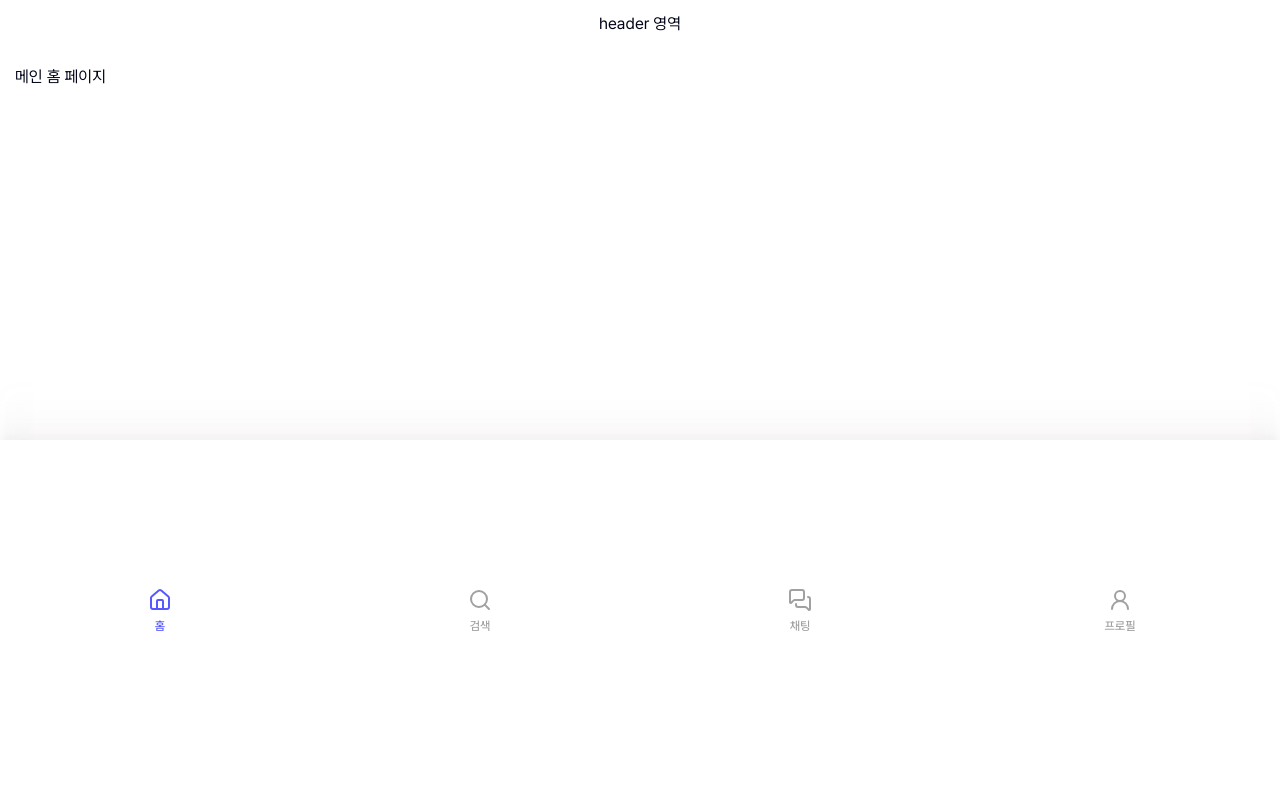
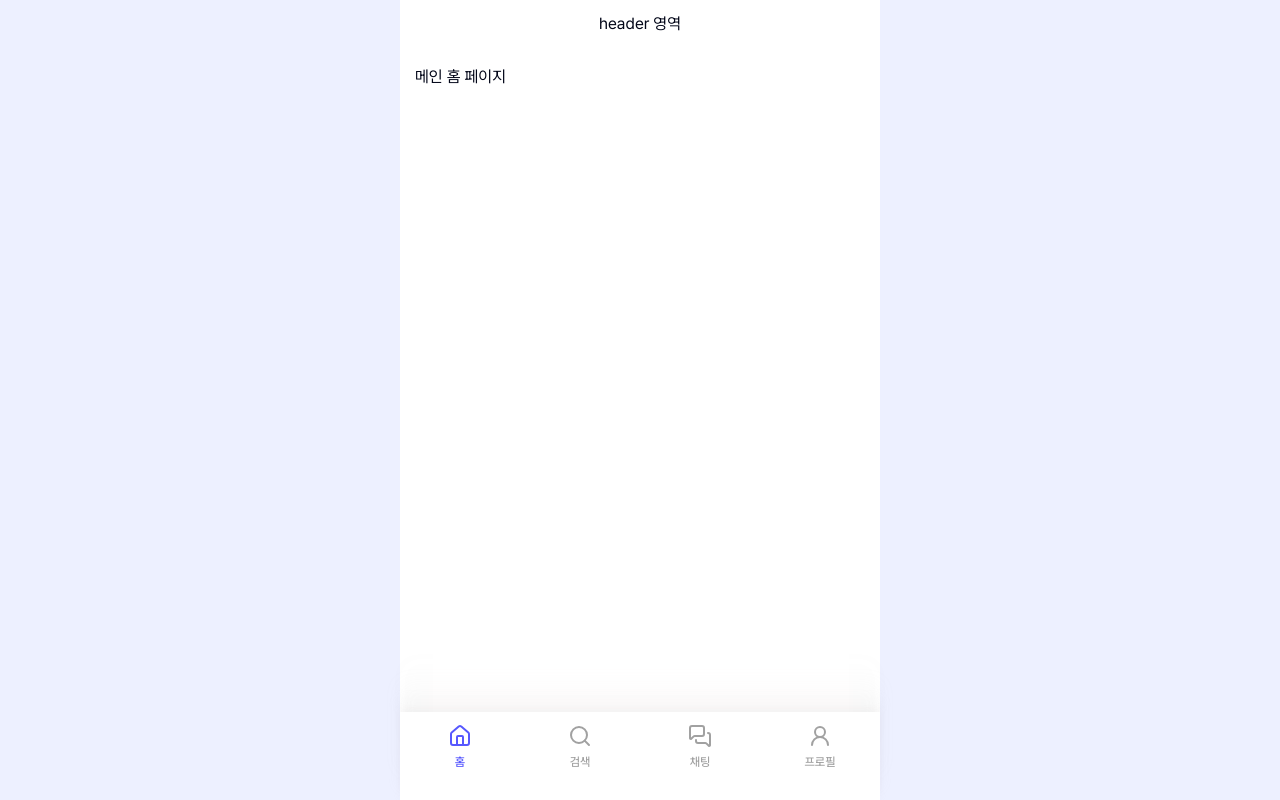
Before and after one commit to Kernel360/KFE3-e2e-WONDERFUL, a Next.js app in the folder apps/web/: page / in a window 1280 px wide. Built offline with nearby package versions, Linux system fonts and the light colour scheme.

Commit message:
feat: 네비게이션 일반 태그로 재생성 및 스타일링 + 웹모바일 전용 최대/최소 width 설정

```diff
--- a/apps/web/src/components/layout/Header.tsx
+++ b/apps/web/src/components/layout/Header.tsx
@@ -2,7 +2,7 @@
 
 const Header = () => {
   return (
-    <div className="flex h-[50px] flex-shrink-0 justify-center px-[15px] py-[12px]">
+    <div className="flex h-[50px] flex-shrink-0 justify-center bg-white px-[15px] py-[12px]">
       header 영역
     </div>
   );
--- a/apps/web/src/components/layout/MainLayout.tsx
+++ b/apps/web/src/components/layout/MainLayout.tsx
@@ -9,9 +9,9 @@ interface MainLayoutProps {
 
 const MainLayout = ({ children }: MainLayoutProps) => {
   return (
-    <div className="flex h-screen flex-col">
+    <div className="mx-auto flex h-screen min-w-[320px] max-w-[480px] flex-col">
       <Header />
-      <main className="flex-1 overflow-auto p-[15px]">{children}</main>
+      <main className="flex-1 overflow-auto bg-white p-[15px]">{children}</main>
       <Navigation />
     </div>
   );
--- a/apps/web/src/components/layout/Navigation.tsx
+++ b/apps/web/src/components/layout/Navigation.tsx
@@ -4,13 +4,6 @@ import Link from 'next/link';
 import { usePathname } from 'next/navigation';
 
 import { HouseIcon, MessagesSquare, SearchIcon, UserRoundIcon } from 'lucide-react';
-
-import {
-  NavigationMenu,
-  NavigationMenuItem,
-  NavigationMenuLink,
-  NavigationMenuList,
-} from '@/components/ui/navigation-menu';
 
 // route 작업 후 수정 필요
 const NAV_MENU = [
@@ -23,33 +16,27 @@ const NAV_MENU = [
 const Navigation = () => {
   const pathname = usePathname();
   return (
-    <NavigationMenu className="flex-none flex-shrink-0 bg-white shadow-[var(--shadow-nav)]">
-      <NavigationMenuList className="flex flex-1 items-center justify-center gap-0">
+    <nav className="mx-auto w-full min-w-[320px] max-w-[480px] bg-white shadow-[var(--shadow-nav)]">
+      <ul className="flex h-[88px] w-full">
         {NAV_MENU.map(({ name, href, icon: Icon }) => {
           const isActive = pathname === href;
 
           return (
-            <NavigationMenuItem
-              key={href}
-              className="flex w-[25vw] flex-col items-center justify-center"
-            >
-              <NavigationMenuLink asChild>
+            <li key={href} className="h-full w-1/4">
               <Link
                 href={href}
-                  className={`group w-full items-center px-[24px] pb-[28px] pt-[12px] text-sm font-medium ${
+                className={`flex h-full w-full flex-col items-center gap-1 pt-[12px] text-sm font-medium transition-colors ${
                   isActive ? 'text-primary-500' : 'hover:text-primary-500 text-neutral-400'
                 }`}
               >
                 <Icon className="h-6 w-6" />
-                  <span className="text-[12px] font-medium leading-[20px]">{name}</span>{' '}
-                  {/* 색상 클래스 제거 */}
+                <span className="text-xs font-medium leading-5">{name}</span>
               </Link>
-              </NavigationMenuLink>
-            </NavigationMenuItem>
+            </li>
           );
         })}
-      </NavigationMenuList>
-    </NavigationMenu>
+      </ul>
+    </nav>
   );
 };
 
--- a/packages/tailwind-config/shared-styles.css
+++ b/packages/tailwind-config/shared-styles.css
@@ -2,6 +2,7 @@
 
 body {
   font-family: var(--font-body);
+  background-color: var(--color-primary-50);
 }
 
 h1,
```
Lines whose indentation alone changed are shown as unchanged.
